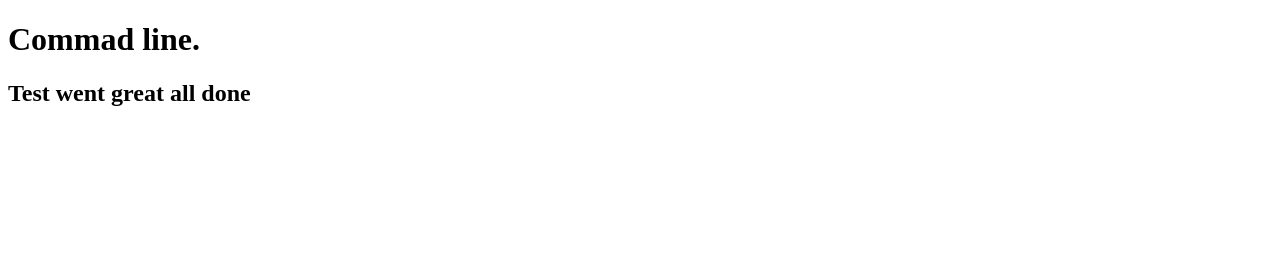
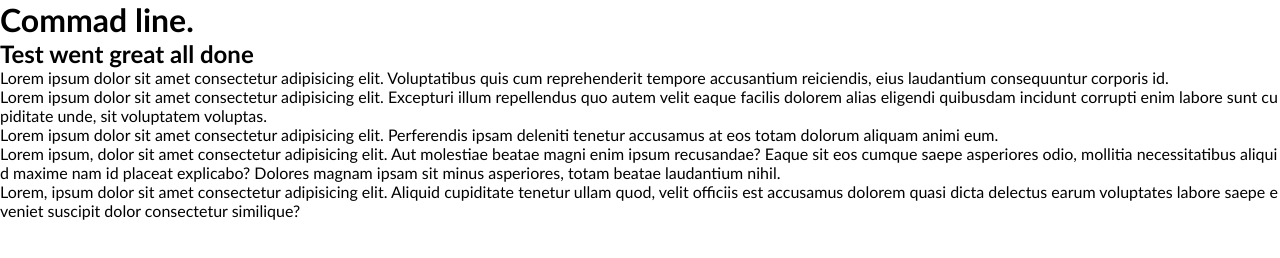
Before and after one commit to igoris12/commandLineTest, a plain HTML site: page index.html in a window 1280 px wide. Drawn offline with Linux system fonts and the light colour scheme.

Commit message:
content and style fiele setup

```diff
--- a/index.html
+++ b/index.html
@@ -5,12 +5,20 @@
     <meta charset="UTF-8">
     <meta http-equiv="X-UA-Compatible" content="IE=edge">
     <meta name="viewport" content="width=device-width, initial-scale=1.0">
+    <link rel="stylesheet" href="style.css">
     <title>Command line</title>
 </head>
 
 <body>
     <h1>Commad line.</h1>
     <h2>Test went great all done</h2>
+    <ul class="grid-box">
+        <li>Lorem ipsum dolor sit amet consectetur adipisicing elit. Voluptatibus quis cum reprehenderit tempore accusantium reiciendis, eius laudantium consequuntur corporis id.</li>
+        <li>Lorem ipsum dolor sit amet consectetur adipisicing elit. Excepturi illum repellendus quo autem velit eaque facilis dolorem alias eligendi quibusdam incidunt corrupti enim labore sunt cupiditate unde, sit voluptatem voluptas.</li>
+        <li>Lorem ipsum dolor sit amet consectetur adipisicing elit. Perferendis ipsam deleniti tenetur accusamus at eos totam dolorum aliquam animi eum.</li>
+        <li>Lorem ipsum, dolor sit amet consectetur adipisicing elit. Aut molestiae beatae magni enim ipsum recusandae? Eaque sit eos cumque saepe asperiores odio, mollitia necessitatibus aliquid maxime nam id placeat explicabo? Dolores magnam ipsam sit minus asperiores, totam beatae laudantium nihil.</li>
+        <li>Lorem, ipsum dolor sit amet consectetur adipisicing elit. Aliquid cupiditate tenetur ullam quod, velit officiis est accusamus dolorem quasi dicta delectus earum voluptates labore saepe eveniet suscipit dolor consectetur similique?</li>
+    </ul>
 </body>
 
 </html>
--- /dev/null
+++ b/style.css
@@ -0,0 +1,9 @@
+body,
+body * {
+    margin: 0;
+    padding: 0;
+    vertical-align: top;
+    box-sizing: border-box;
+    font-family: 'Gill Sans', 'Gill Sans MT', Calibri, 'Trebuchet MS', sans-serif;
+    word-break: break-all;
+}
```
